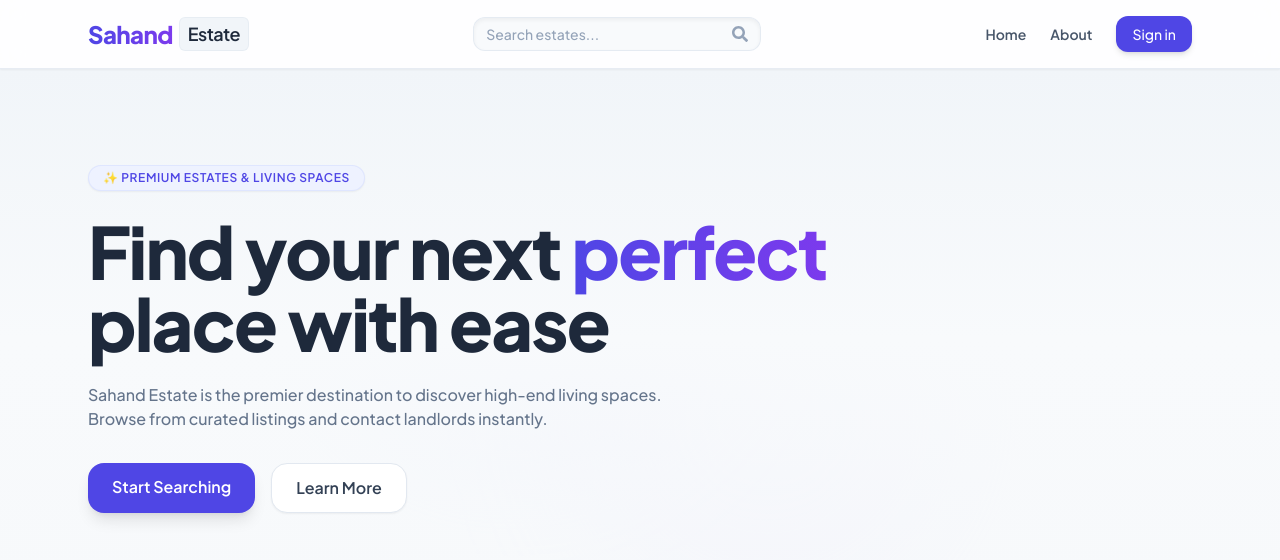
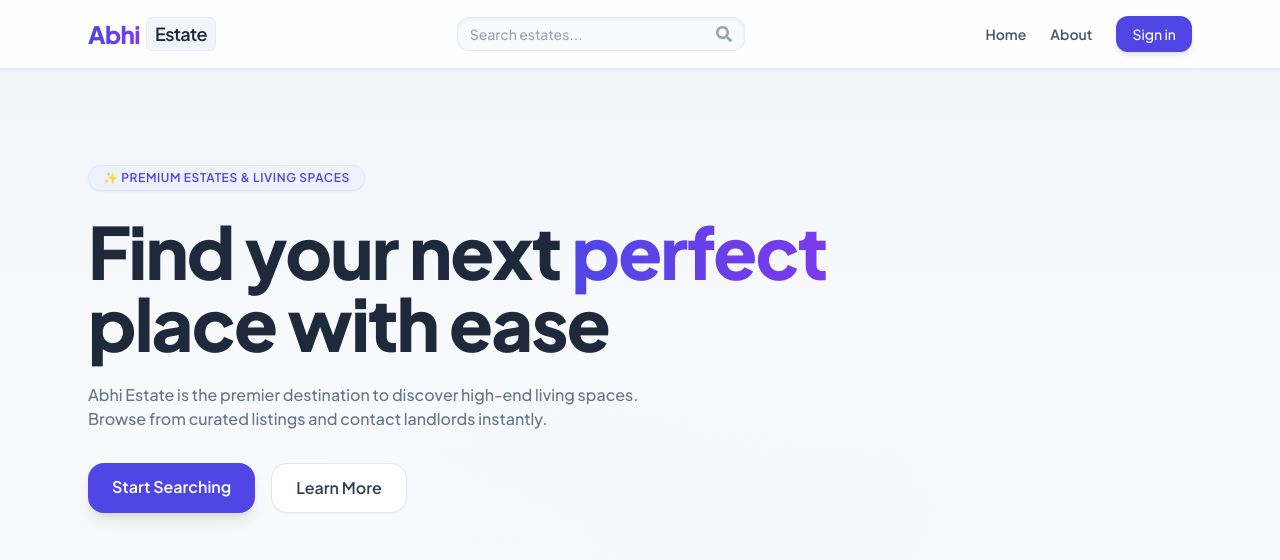
Before and after one commit to abhi-2029/mern-estate, a React (Vite) app in the folder client/: page / in a window 1280 px wide. Shown: the top 560 px of the page. Built offline with nearby package versions, Linux system fonts and the light colour scheme; no server answers.

Commit message:
Rename to Abhi Estate and resolve image upload promise hang

```diff
--- a/client/src/components/Header.jsx
+++ b/client/src/components/Header.jsx
@@ -30,7 +30,7 @@ export default function Header() {
       <div className='flex justify-between items-center max-w-6xl mx-auto p-4 px-6'>
         <Link to='/'>
           <h1 className='font-extrabold text-lg sm:text-2xl tracking-tight flex items-center gap-1.5'>
-            <span className='bg-gradient-to-r from-indigo-600 to-violet-600 bg-clip-text text-transparent'>Sahand</span>
+            <span className='bg-gradient-to-r from-indigo-600 to-violet-600 bg-clip-text text-transparent'>Abhi</span>
             <span className='text-slate-800 font-semibold text-base sm:text-lg bg-slate-100 px-2 py-0.5 rounded-md border border-slate-200/60'>Estate</span>
           </h1>
         </Link>
--- a/client/src/pages/CreateListing.jsx
+++ b/client/src/pages/CreateListing.jsx
@@ -79,8 +79,12 @@ export default function CreateListing() {
 
       uploadTask.on(
         'state_changed',
-        null,
-        (error) => reject(error),
+        (snapshot) => {
+          // Progress tracking
+        },
+        (error) => {
+          reject(error);
+        },
         () => {
           getDownloadURL(uploadTask.snapshot.ref)
             .then((downloadURL) => resolve(downloadURL))
--- a/client/src/pages/Home.jsx
+++ b/client/src/pages/Home.jsx
@@ -50,7 +50,7 @@ export default function Home() {
             place with ease
           </h1>
           <p className='text-slate-500 text-sm sm:text-base max-w-xl font-medium leading-relaxed'>
-            Sahand Estate is the premier destination to discover high-end living spaces.
+            Abhi Estate is the premier destination to discover high-end living spaces.
             Browse from curated listings and contact landlords instantly.
           </p>
           <div className='flex flex-wrap gap-4 mt-2 justify-center sm:justify-start'>
--- a/client/src/pages/SignIn.jsx
+++ b/client/src/pages/SignIn.jsx
@@ -82,7 +82,7 @@ export default function SignIn() {
       </form>
 
       <div className='flex items-center justify-center gap-1.5 text-sm pt-4 border-t border-slate-100/80'>
-        <span className='text-slate-400 font-semibold'>New to Sahand Estate?</span>
+        <span className='text-slate-400 font-semibold'>New to Abhi Estate?</span>
         <Link to={"/sign-up"} className='text-indigo-600 hover:underline font-bold'>
           Create account
         </Link>
--- a/client/src/pages/SignUp.jsx
+++ b/client/src/pages/SignUp.jsx
@@ -51,7 +51,7 @@ export default function SignUp() {
     <div className='max-w-md mx-auto my-16 p-8 bg-white border border-slate-200/50 rounded-3xl shadow-xl flex flex-col gap-6'>
       <div className='text-center'>
         <h1 className='text-3xl font-extrabold text-slate-800 tracking-tight'>Create Account</h1>
-        <p className='text-xs text-slate-400 font-semibold mt-1'>Join Sahand Estate to find your perfect place</p>
+        <p className='text-xs text-slate-400 font-semibold mt-1'>Join Abhi Estate to find your perfect place</p>
       </div>
 
       <form onSubmit={handleSubmit} className='flex flex-col gap-4 mt-2'>
--- a/client/src/pages/UpdateListing.jsx
+++ b/client/src/pages/UpdateListing.jsx
@@ -76,8 +76,12 @@ export default function UpdateListing() {
 
       uploadTask.on(
         'state_changed',
-        null,
-        (error) => reject(error),
+        (snapshot) => {
+          // Progress tracking
+        },
+        (error) => {
+          reject(error);
+        },
         () => {
           getDownloadURL(uploadTask.snapshot.ref)
             .then(resolve)
```
